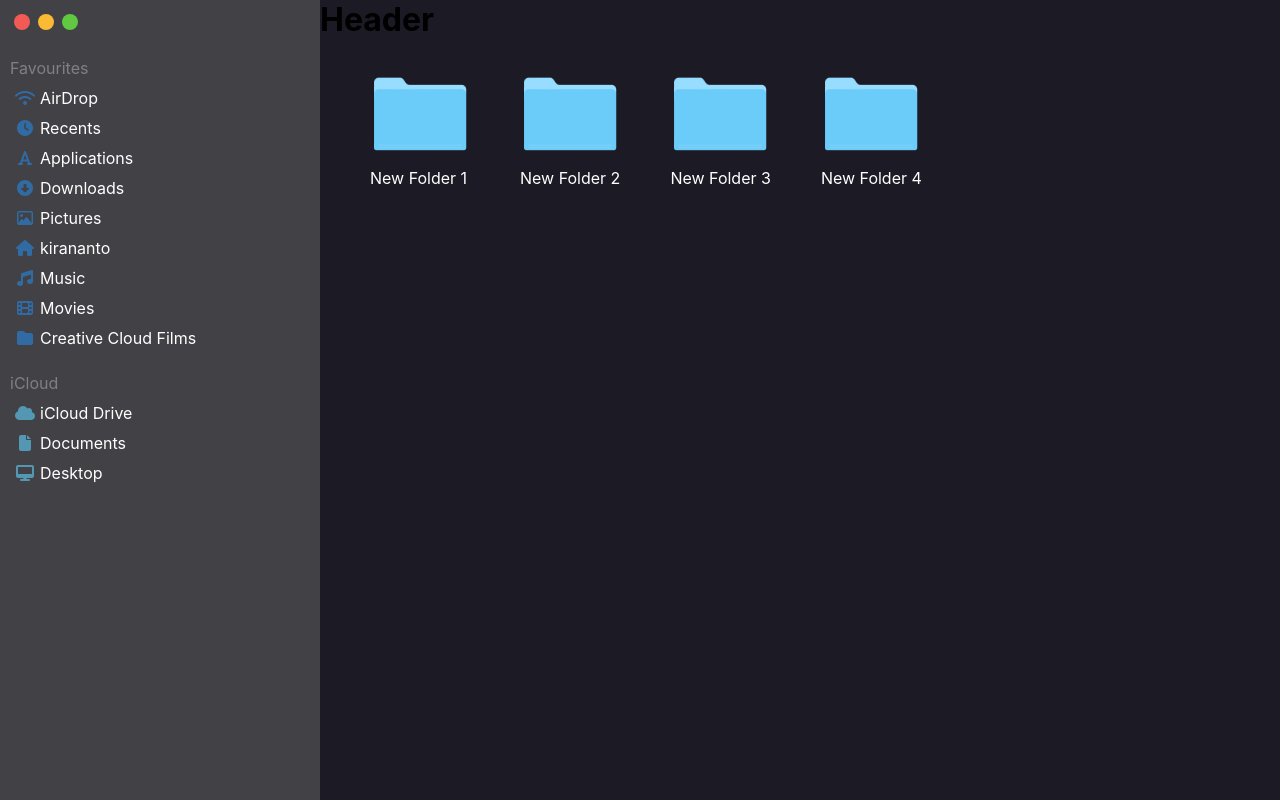
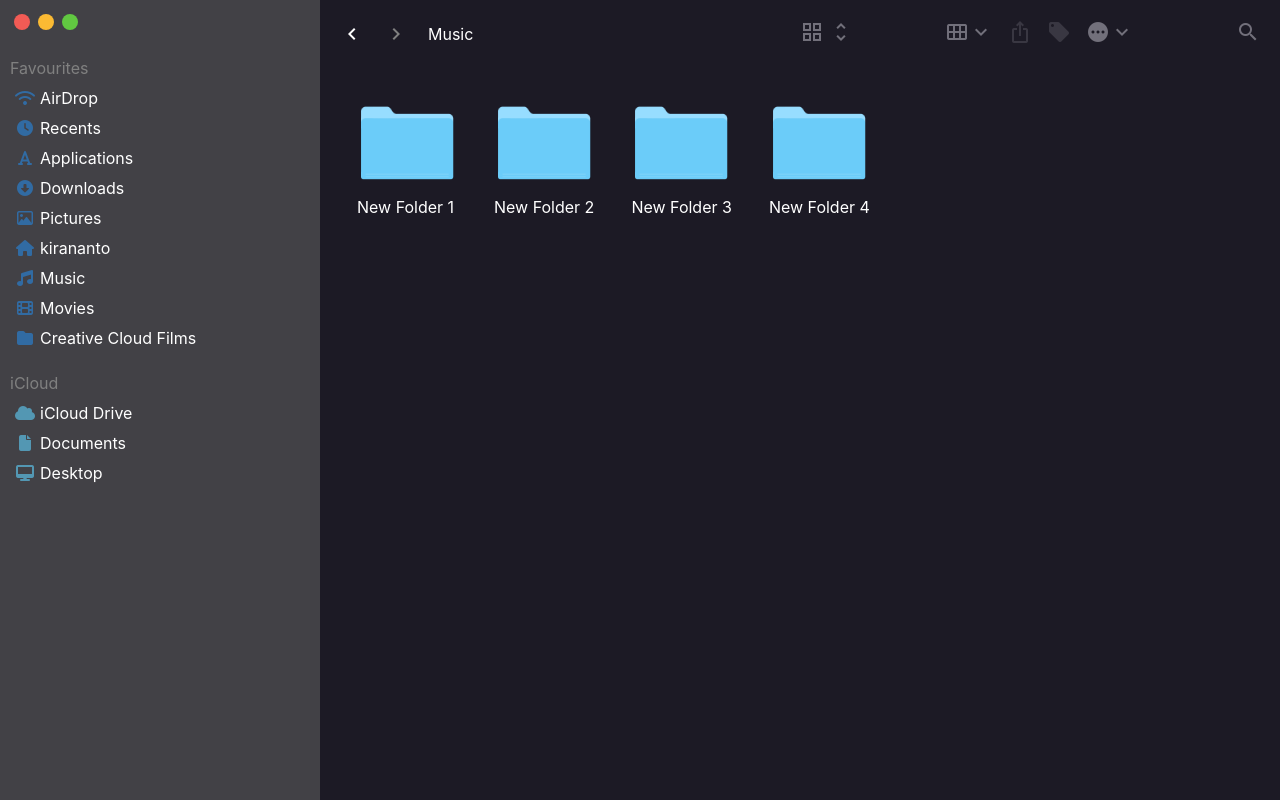
Before and after one commit to abhisheksarwan/fileex, a React (Create React App) app: page /0/airdrop in a window 1280 px wide. Built offline with nearby package versions, Linux system fonts and the light colour scheme.

Commit message:
added header for fileexplorer area

```diff
--- a/package.json
+++ b/package.json
@@ -8,6 +8,7 @@
     "@testing-library/jest-dom": "^5.14.0",
     "@testing-library/react": "^11.2.7",
     "@testing-library/user-event": "^12.8.3",
+    "material-design-icons": "^3.0.1",
     "react": "^17.0.2",
     "react-dom": "^17.0.2",
     "react-scripts": "4.0.3",
--- a/public/index.html
+++ b/public/index.html
@@ -16,6 +16,8 @@
     -->
     <link rel="manifest" href="%PUBLIC_URL%/manifest.json" />
     <script src="https://kit.fontawesome.com/435cfcb735.js" crossorigin="anonymous"></script>
+    <link href="https://fonts.googleapis.com/icon?family=Material+Icons"
+      rel="stylesheet">
     <!--
       Notice the use of %PUBLIC_URL% in the tags above.
       It will be replaced with the URL of the `public` folder during the build.
--- /dev/null
+++ b/src/components/FileHeader/FileHeader.css
@@ -0,0 +1,37 @@
+.fileHeader {
+    display: flex;
+    align-items: center;
+    padding: 20px;
+    white-space: nowrap;
+}
+
+.fileHeader_left {
+    display: flex;
+    color: white;
+    align-items: center;
+    flex:0.5;
+}
+
+.fileHeader_left > * {
+    margin-right:20px;
+}
+
+.fileHeader_right {
+    display: flex;
+    color: #72707b;
+    justify-content: space-between;
+    align-items: center;
+    flex:0.5;
+}
+
+.fileHeader_right_left > * {
+    margin-right: 5px;
+}
+
+.fileHeader_right_middle {
+    display:flex;
+}
+
+.fileHeader_right_middle > * {
+    margin-right:15px;
+}
--- /dev/null
+++ b/src/components/FileHeader/FileHeader.js
@@ -0,0 +1,46 @@
+import React from 'react';
+import './FileHeader.css';
+
+
+
+const FileHeader = () => {
+    return (
+        <div className="fileHeader">
+            <div className="fileHeader_left">
+                <i class="material-icons">chevron_left</i>
+                <i class="material-icons" style={{color:"gray"}}>chevron_right</i>
+                <p>Music</p>
+            </div>
+
+            <div className="fileHeader_right">
+                <div className="fileHeader_right_left">
+                    <i class="material-icons">grid_view</i>
+                    <i class="material-icons">unfold_more</i>
+                </div>
+
+                <div className="fileHeader_right_middle">
+                    <div>
+                        <i class="material-icons">calendar_view_month</i>
+                        <i class="material-icons">expand_more</i>
+                    </div>
+
+                    <i class="material-icons" style={{color:"#393742"}}>ios_share</i>
+                    <i class="material-icons" style={{color:"#393742"}}>local_offer</i>
+
+                    <div>
+                        <i class="material-icons">pending</i>
+                        <i class="material-icons">expand_more</i>
+                    </div>
+
+
+                </div>
+
+                <div className="fileHeader_right_right">
+                <i class="material-icons">search</i>
+                </div>
+            </div>
+        </div>
+    )
+}
+
+export default FileHeader;
--- a/src/components/FileManager/FileManager.js
+++ b/src/components/FileManager/FileManager.js
@@ -1,6 +1,7 @@
 import React from 'react';
 import './FileManager.css';
-import Folder from '../../components/Folder/Folder';
+import Folder from '../Folder/Folder';
+import FileHeader from '../FileHeader/FileHeader';
 
 
 const FileManager = (props) => {
@@ -9,7 +10,7 @@ const FileManager = (props) => {
     ));
     return (
         <div className="fileManager">
-            <h1>Header</h1>
+            <FileHeader />
                 <div className="fileManager_folders">
                     {folders}
                 </div>
--- a/src/components/Folder/Folder.css
+++ b/src/components/Folder/Folder.css
@@ -1,6 +1,6 @@
 .folder {
     padding-top:25px;
-    padding-left:50px;
+    padding-left:37px;
     display: block;
 }
 .folder_icon {
```
Also changed, not shown: 1 other file (tests, documents, lock files or other folders).
